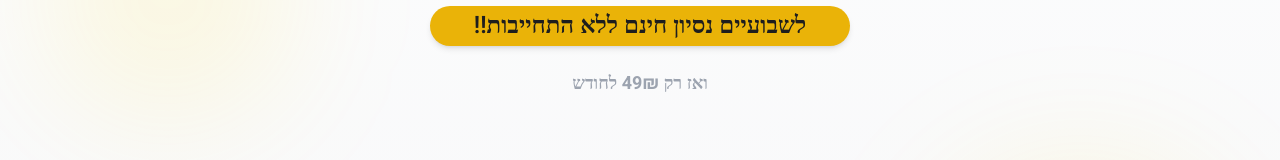
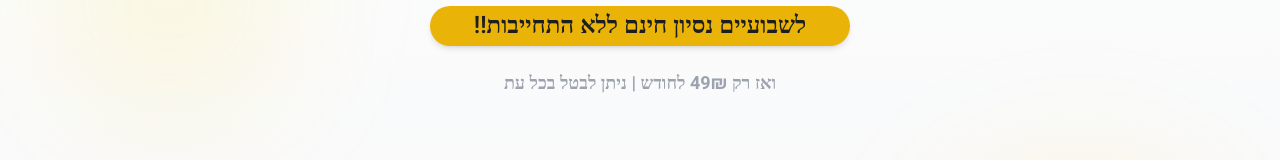
Before and after one commit to eliavgalant/safe-chat, a React (Vite) app: page / in a window 1280 px wide. Shown: the part 438-598 px from the top of the page. Built offline with nearby package versions, Linux system fonts and the light colour scheme.

Commit message:
Update pricing information
Updates the pricing information on the website.

```diff
--- a/src/components/Hero.tsx
+++ b/src/components/Hero.tsx
@@ -80,7 +80,7 @@ const Hero = () => {
 
             <div className="mx-auto">
               <p className="rtl-text text-base sm:text-lg font-bold text-gray-400 text-center">
-                ואז רק 49₪ לחודש
+                ואז רק 49₪ לחודש | ניתן לבטל בכל עת
               </p>
             </div>
 
```
